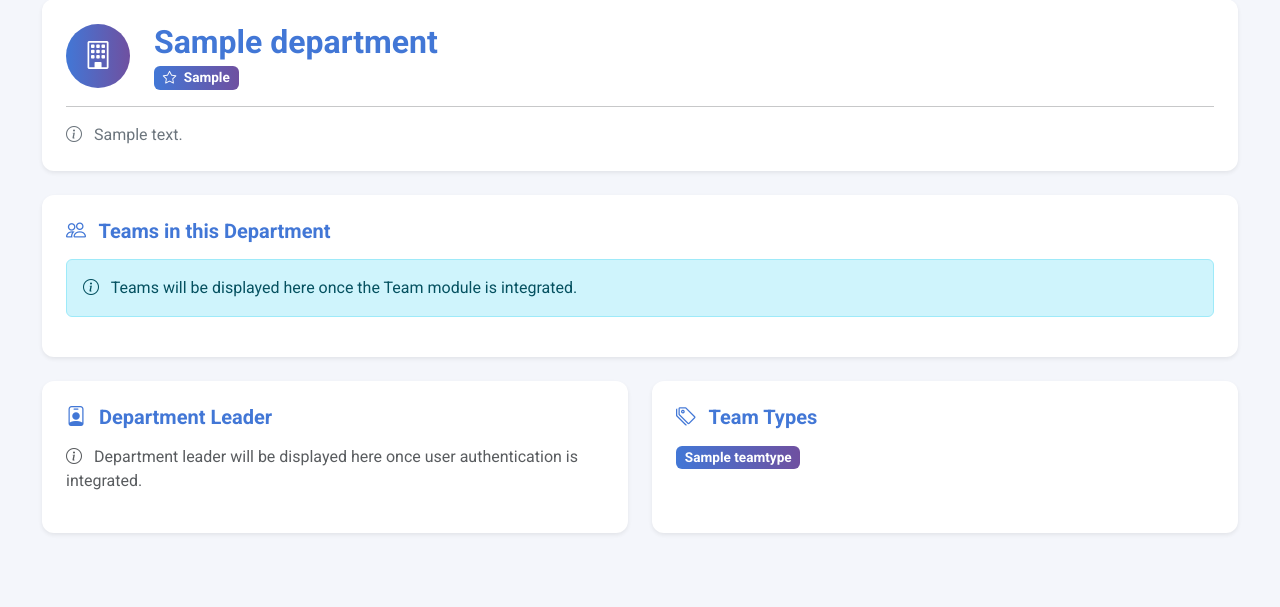
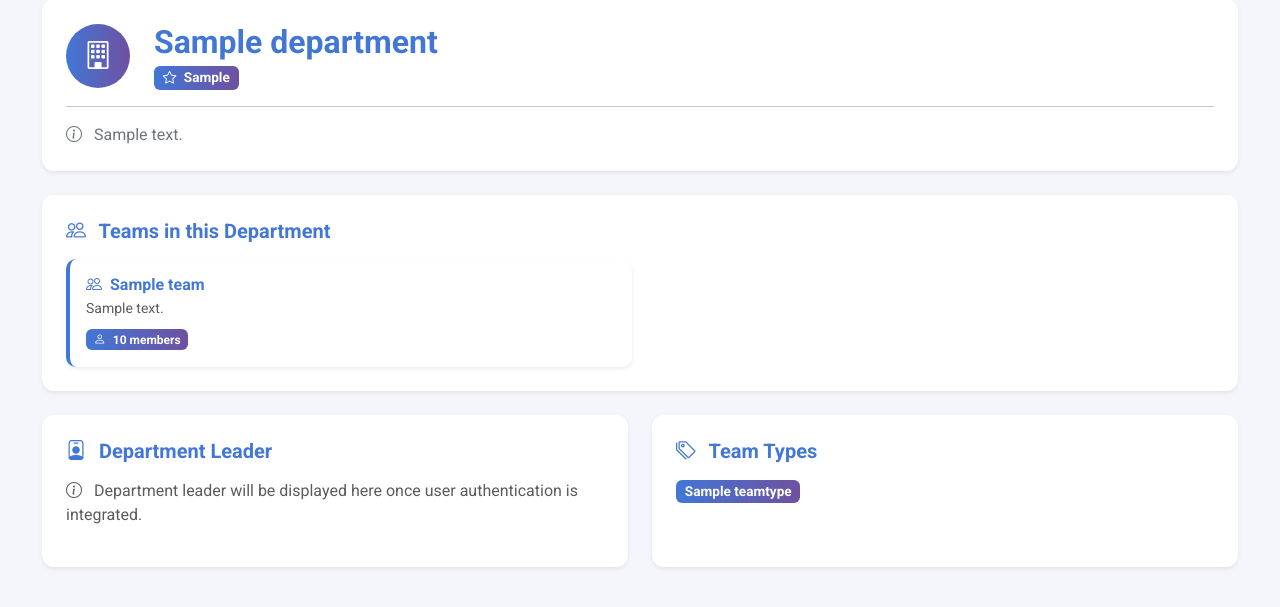
Before and after one commit to Amran1700/Software_Development_GP_CWK2, a Django app: page /departments/1/ in a window 1280 px wide. Shown: the part 166-773 px from the top of the page. Run offline with Django 5.2, Linux system fonts and the light colour scheme; tables that the repository leaves empty hold one stand-in row (values such as "Sample post").

Commit message:
Update department detail to show real teams

```diff
--- a/organisation_feature/templates/organisation_feature/department_detail.html
+++ b/organisation_feature/templates/organisation_feature/department_detail.html
@@ -44,15 +44,34 @@
    </div>
 
 
-   <!-- Teams Section (placeholder until Student 1's Team model is ready) -->
+  <!-- Teams Section -->
 <div class="card border-0 shadow-sm mb-4" style="border-radius: 12px;">
     <div class="card-body p-4">
         <h5 class="fw-bold mb-3" style="color: #4277D6;">
             <i class="bi bi-people me-2"></i> Teams in this Department
         </h5>
+        <div class="row g-3">
+            {% for team in teams %}
+            <div class="col-md-6">
+                <div class="card border-0 shadow-sm" style="border-radius: 10px; border-left: 4px solid #4277D6 !important;">
+                    <div class="card-body p-3">
+                        <h6 class="fw-bold mb-1" style="color: #4277D6;">
+                            <i class="bi bi-people me-1"></i> {{ team.team_name }}
+                        </h6>
+                        <p class="text-muted small mb-2">{{ team.description|default:"No description" }}</p>
+                        <span class="badge" style="background: linear-gradient(to right, #4277D6, #6F50A0);">
+                            <i class="bi bi-person me-1"></i> {{ team.team_size }} members
+                        </span>
+                    </div>
+                </div>
+            </div>
+            {% empty %}
+            <div class="col-12">
                 <div class="alert alert-info">
-               <i class="bi bi-info-circle me-2"></i>
-               Teams will be displayed here once the Team module is integrated.
+                    <i class="bi bi-info-circle me-2"></i> No teams in this department yet.
+                </div>
+            </div>
+            {% endfor %}
         </div>
     </div>
 </div>
```
Lines whose indentation alone changed are shown as unchanged.
